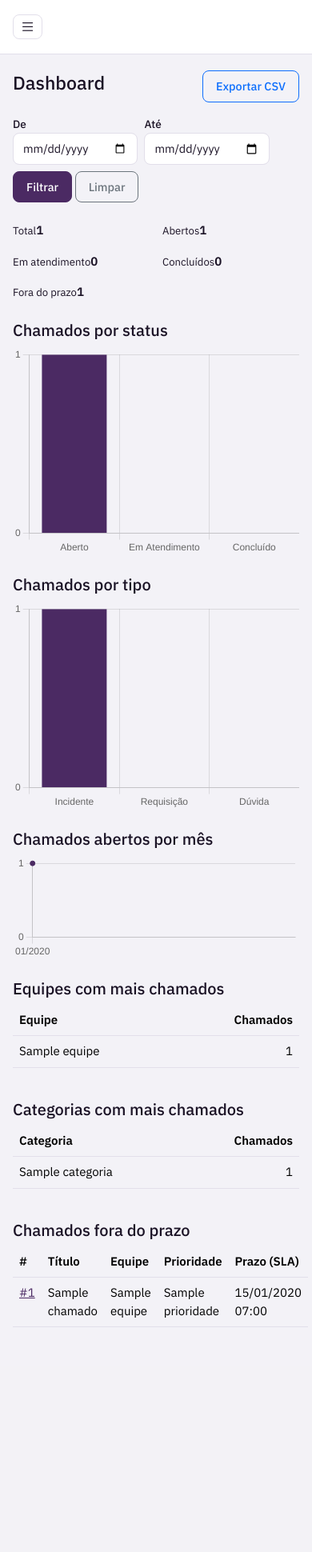
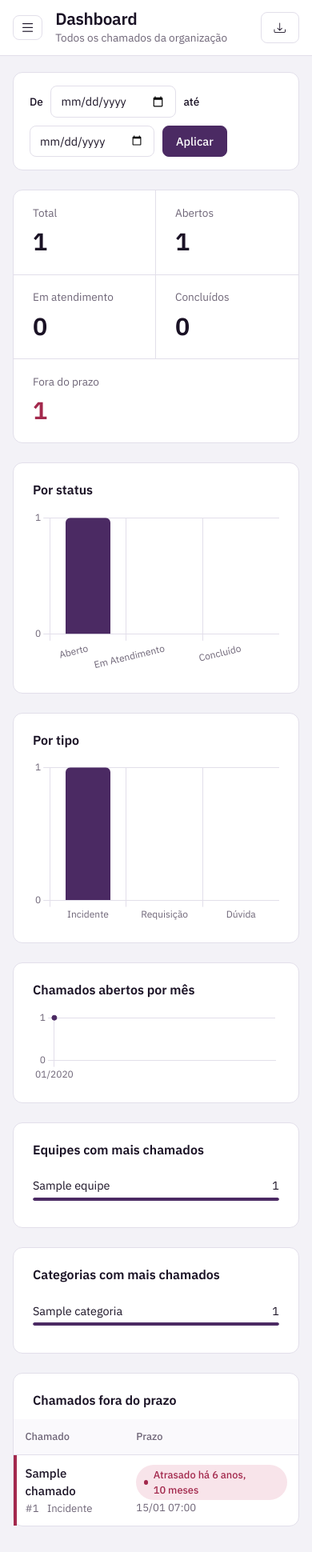
Before and after one commit to Rhennan-ALT/helpdesk_P1, a Django app: page /dashboard/ in a window 390 px wide. Shown: the whole page at 80% size. Before the commit the page ends 1659 px from the top, so only its background shows below. Run offline with Django 5.2, Linux system fonts and the light colour scheme; a user stored in the database is signed in; data comes from the database, SQL or seed files in the repository; tables that the repository leaves empty hold one stand-in row (values such as "Sample post").

Commit message:
style: dashboard no novo layout

```diff
--- /dev/null
+++ b/core/static/core/css/dashboard.css
@@ -0,0 +1,90 @@
+.kpis {
+    display: grid;
+    grid-template-columns: repeat(5, 1fr);
+}
+
+.kpi {
+    padding: 1.1rem 1.5rem;
+    border-right: 1px solid var(--linha);
+}
+
+.kpi:last-child {
+    border-right: 0;
+}
+
+.kpi span {
+    display: block;
+    font-size: .85rem;
+    color: var(--texto-suave);
+}
+
+.kpi strong {
+    display: block;
+    margin-top: .2rem;
+    font-size: 1.9rem;
+    font-weight: 600;
+    letter-spacing: -.02em;
+    font-variant-numeric: tabular-nums;
+}
+
+.kpi.alerta strong {
+    color: var(--sla-atrasado);
+}
+
+@media (max-width: 991.98px) {
+    .kpis {
+        grid-template-columns: repeat(2, 1fr);
+    }
+
+    .kpi {
+        border-bottom: 1px solid var(--linha);
+    }
+
+    .kpi:nth-child(2n) {
+        border-right: 0;
+    }
+
+    .kpi:last-child {
+        grid-column: 1 / -1;
+        border-bottom: 0;
+    }
+}
+
+.ranking li {
+    display: grid;
+    grid-template-columns: 1fr auto;
+    gap: .25rem 1rem;
+    padding: .6rem 0;
+    border-bottom: 1px solid var(--linha);
+    font-size: .9rem;
+}
+
+.ranking li:last-child {
+    border-bottom: 0;
+}
+
+.ranking .barra {
+    grid-column: 1 / -1;
+    display: block;
+    width: 100%;
+    height: 4px;
+    border: 0;
+    border-radius: 999px;
+    background-color: var(--nevoa);
+    overflow: hidden;
+    appearance: none;
+}
+
+.ranking .barra::-webkit-progress-bar {
+    background-color: var(--nevoa);
+}
+
+.ranking .barra::-webkit-progress-value {
+    background-color: var(--ameixa);
+    border-radius: 999px;
+}
+
+.ranking .barra::-moz-progress-bar {
+    background-color: var(--ameixa);
+    border-radius: 999px;
+}
--- a/core/static/core/js/dashboard.js
+++ b/core/static/core/js/dashboard.js
@@ -3,7 +3,11 @@ function lerDados(id) {
     return elemento ? JSON.parse(elemento.textContent) : null;
 }
 
-const CORES = ['#4B2A63', '#BBAAB8', '#292643', '#7A5A9A', '#D9D9D9'];
+const CORES = ['#4B2A63', '#8E6BAA', '#C9B8D8'];
+
+Chart.defaults.font.family = "'IBM Plex Sans', system-ui, sans-serif";
+Chart.defaults.color = '#6E6577';
+Chart.defaults.borderColor = '#E2DFEA';
 
 function graficoDeBarras(canvasId, dados, rotulo, campoRotulo) {
     const canvas = document.getElementById(canvasId);
@@ -12,7 +16,7 @@ function graficoDeBarras(canvasId, dados, rotulo, campoRotulo) {
         type: 'bar',
         data: {
             labels: dados.map(d => d[campoRotulo]),
-            datasets: [{ label: rotulo, data: dados.map(d => d.total), backgroundColor: CORES }],
+            datasets: [{ label: rotulo, data: dados.map(d => d.total), backgroundColor: CORES, borderRadius: 6, maxBarThickness: 56 }],
         },
         options: {
             plugins: { legend: { display: false } },
--- a/core/templates/core/dashboard.html
+++ b/core/templates/core/dashboard.html
@@ -1,115 +1,111 @@
 {% extends 'core/base.html' %}
 {% load static %}
 {% block title %}Dashboard{% endblock %}
+{% block estilos %}<link href="{% static 'core/css/dashboard.css' %}" rel="stylesheet">{% endblock %}
+{% block page_title %}Dashboard{% endblock %}
+{% block page_subtitle %}<p>{% if form.is_valid and form.cleaned_data.inicio or form.is_valid and form.cleaned_data.fim %}Chamados abertos {% if form.cleaned_data.inicio %}de {{ form.cleaned_data.inicio|date:"d/m/Y" }} {% endif %}{% if form.cleaned_data.fim %}até {{ form.cleaned_data.fim|date:"d/m/Y" }}{% endif %}{% else %}Todos os chamados da organização{% endif %}</p>{% endblock %}
+{% block page_actions %}
+    {% if eh_admin %}
+        <a href="{% url 'dashboard_csv' %}?{{ request.GET.urlencode }}" class="btn btn-secundario"><i class="bi bi-download"></i><span class="rotulo">Exportar CSV</span></a>
+    {% endif %}
+{% endblock %}
+
 {% block content %}
-
-<div class="d-flex justify-content-between align-items-center mb-3">
-    <h3>Dashboard</h3>
-    {% if eh_admin %}
-        <a href="{% url 'dashboard_csv' %}?{{ request.GET.urlencode }}" class="btn btn-outline-primary">Exportar CSV</a>
-    {% endif %}
-</div>
-
-<form method="get" class="row g-2 mb-4 align-items-end">
-    <div class="col-auto">
-        <label class="form-label mb-0" for="{{ form.inicio.id_for_label }}">{{ form.inicio.label }}</label>
-        {{ form.inicio }}
-    </div>
-    <div class="col-auto">
-        <label class="form-label mb-0" for="{{ form.fim.id_for_label }}">{{ form.fim.label }}</label>
-        {{ form.fim }}
-    </div>
-    <div class="col-auto">
-        <button type="submit" class="btn btn-primary">Filtrar</button>
-        <a href="{% url 'dashboard' %}" class="btn btn-outline-secondary">Limpar</a>
-    </div>
-    {% if form.errors %}
-        <div class="col-12">
-            <div class="alert alert-danger mb-0">
-                Período inválido: os filtros foram ignorados.
-                {% for erro in form.non_field_errors %}{{ erro }}{% endfor %}
-            </div>
-        </div>
-    {% endif %}
+<form method="get" class="superficie filtros filtros-solo mb-4">
+    <label class="form-label m-0" for="{{ form.inicio.id_for_label }}">De</label>
+    {{ form.inicio }}
+    <label class="form-label m-0" for="{{ form.fim.id_for_label }}">até</label>
+    {{ form.fim }}
+    <button type="submit" class="btn btn-primary">Aplicar</button>
+    {% if request.GET %}<a href="{% url 'dashboard' %}" class="btn btn-secundario">Limpar</a>{% endif %}
 </form>
 
-<div class="row g-3 mb-4">
-    <div class="col-6 col-md"><div class="kpi"><small>Total</small><strong>{{ kpis.total }}</strong></div></div>
-    <div class="col-6 col-md"><div class="kpi"><small>Abertos</small><strong>{{ kpis.abertos }}</strong></div></div>
-    <div class="col-6 col-md"><div class="kpi"><small>Em atendimento</small><strong>{{ kpis.em_atendimento }}</strong></div></div>
-    <div class="col-6 col-md"><div class="kpi"><small>Concluídos</small><strong>{{ kpis.concluidos }}</strong></div></div>
-    <div class="col-12 col-md"><div class="kpi kpi-alerta"><small>Fora do prazo</small><strong>{{ kpis.atrasados }}</strong></div></div>
+{% if form.errors %}
+    <div class="aviso aviso-warning">
+        Período inválido, mostrando todos os chamados.
+        {% for erro in form.non_field_errors %}{{ erro }}{% endfor %}
+    </div>
+{% endif %}
+
+<div class="superficie kpis mb-4">
+    <div class="kpi"><span>Total</span><strong>{{ kpis.total }}</strong></div>
+    <div class="kpi"><span>Abertos</span><strong>{{ kpis.abertos }}</strong></div>
+    <div class="kpi"><span>Em atendimento</span><strong>{{ kpis.em_atendimento }}</strong></div>
+    <div class="kpi"><span>Concluídos</span><strong>{{ kpis.concluidos }}</strong></div>
+    <div class="kpi alerta"><span>Fora do prazo</span><strong>{{ kpis.atrasados }}</strong></div>
 </div>
 
 <div class="row g-4 mb-4">
-    <div class="col-md-6">
-        <h5>Chamados por status</h5>
-        <canvas id="grafico-status" height="220"></canvas>
+    <div class="col-lg-6">
+        <div class="superficie superficie-corpo h-100">
+            <h2 class="secao-titulo">Por status</h2>
+            <canvas id="grafico-status" height="200"></canvas>
+        </div>
     </div>
-    <div class="col-md-6">
-        <h5>Chamados por tipo</h5>
-        <canvas id="grafico-tipo" height="220"></canvas>
+    <div class="col-lg-6">
+        <div class="superficie superficie-corpo h-100">
+            <h2 class="secao-titulo">Por tipo</h2>
+            <canvas id="grafico-tipo" height="200"></canvas>
+        </div>
     </div>
 </div>
 
 {% if eh_admin %}
-<div class="mb-4">
-    <h5>Chamados abertos por mês</h5>
+<div class="superficie superficie-corpo mb-4">
+    <h2 class="secao-titulo">Chamados abertos por mês</h2>
     {% if por_mes %}
-        <canvas id="grafico-mes" height="110"></canvas>
+        <canvas id="grafico-mes" height="90"></canvas>
     {% else %}
-        <p class="text-muted">Sem dados no período.</p>
+        <div class="vazio"><i class="bi bi-graph-up"></i><p>Sem chamados no período.</p></div>
     {% endif %}
 </div>
 {% endif %}
 
 <div class="row g-4 mb-4">
-    <div class="col-md-6">
-        <h5>Equipes com mais chamados</h5>
-        <table class="table">
-            <thead><tr><th>Equipe</th><th class="text-end">Chamados</th></tr></thead>
+    <div class="col-lg-6">
+        <div class="superficie superficie-corpo h-100">
+            <h2 class="secao-titulo">Equipes com mais chamados</h2>
+            <ul class="ranking list-unstyled m-0">
+            {% for item in ranking_equipes %}
+                <li><span>{{ item.equipe__nome }}</span><span class="num">{{ item.total }}</span>
+                    <progress class="barra" value="{{ item.total }}" max="{{ ranking_equipes.0.total }}" aria-label="{{ item.equipe__nome }}">{{ item.total }}</progress></li>
+            {% empty %}
+                <li class="text-muted">Sem dados no período.</li>
+            {% endfor %}
+            </ul>
+        </div>
+    </div>
+    <div class="col-lg-6">
+        <div class="superficie superficie-corpo h-100">
+            <h2 class="secao-titulo">Categorias com mais chamados</h2>
+            <ul class="ranking list-unstyled m-0">
+            {% for item in ranking_categorias %}
+                <li><span>{{ item.categoria__nome }}</span><span class="num">{{ item.total }}</span>
+                    <progress class="barra" value="{{ item.total }}" max="{{ ranking_categorias.0.total }}" aria-label="{{ item.categoria__nome }}">{{ item.total }}</progress></li>
+            {% empty %}
+                <li class="text-muted">Sem dados no período.</li>
+            {% endfor %}
+            </ul>
+        </div>
+    </div>
+</div>
+
+{% if eh_admin %}
+<div class="superficie">
+    <div class="superficie-corpo pb-0"><h2 class="secao-titulo">Chamados fora do prazo</h2></div>
+    <div class="tabela-rolagem">
+        <table class="tabela">
+            <thead><tr><th>Chamado</th><th class="d-none d-md-table-cell">Equipe</th><th class="d-none d-md-table-cell">Prioridade</th><th class="d-none d-sm-table-cell">Status</th><th>Prazo</th></tr></thead>
             <tbody>
-            {% for item in ranking_equipes %}
-                <tr><td>{{ item.equipe__nome }}</td><td class="text-end">{{ item.total }}</td></tr>
+            {% for chamado in atrasados %}
+                {% include 'core/_linha_chamado.html' %}
             {% empty %}
-                <tr><td colspan="2" class="text-muted">Sem dados no período.</td></tr>
-            {% endfor %}
-            </tbody>
-        </table>
-    </div>
-    <div class="col-md-6">
-        <h5>Categorias com mais chamados</h5>
-        <table class="table">
-            <thead><tr><th>Categoria</th><th class="text-end">Chamados</th></tr></thead>
-            <tbody>
-            {% for item in ranking_categorias %}
-                <tr><td>{{ item.categoria__nome }}</td><td class="text-end">{{ item.total }}</td></tr>
-            {% empty %}
-                <tr><td colspan="2" class="text-muted">Sem dados no período.</td></tr>
+                <tr><td colspan="5"><div class="vazio"><i class="bi bi-check2-circle"></i><p class="m-0">Nenhum chamado fora do prazo.</p></div></td></tr>
             {% endfor %}
             </tbody>
         </table>
     </div>
 </div>
-
-{% if eh_admin %}
-<h5>Chamados fora do prazo</h5>
-<table class="table">
-    <thead><tr><th>#</th><th>Título</th><th>Equipe</th><th>Prioridade</th><th>Prazo (SLA)</th></tr></thead>
-    <tbody>
-    {% for c in atrasados %}
-        <tr>
-            <td><a href="{% url 'chamado_detalhe' c.pk %}">#{{ c.pk }}</a></td>
-            <td>{{ c.titulo }}</td>
-            <td>{{ c.equipe.nome }}</td>
-            <td>{{ c.prioridade.nome }}</td>
-            <td>{{ c.data_limite|date:"d/m/Y H:i" }}</td>
-        </tr>
-    {% empty %}
-        <tr><td colspan="5" class="text-muted">Nenhum chamado fora do prazo.</td></tr>
-    {% endfor %}
-    </tbody>
-</table>
 {% endif %}
 
 {{ por_status|json_script:"dados-status" }}
```
